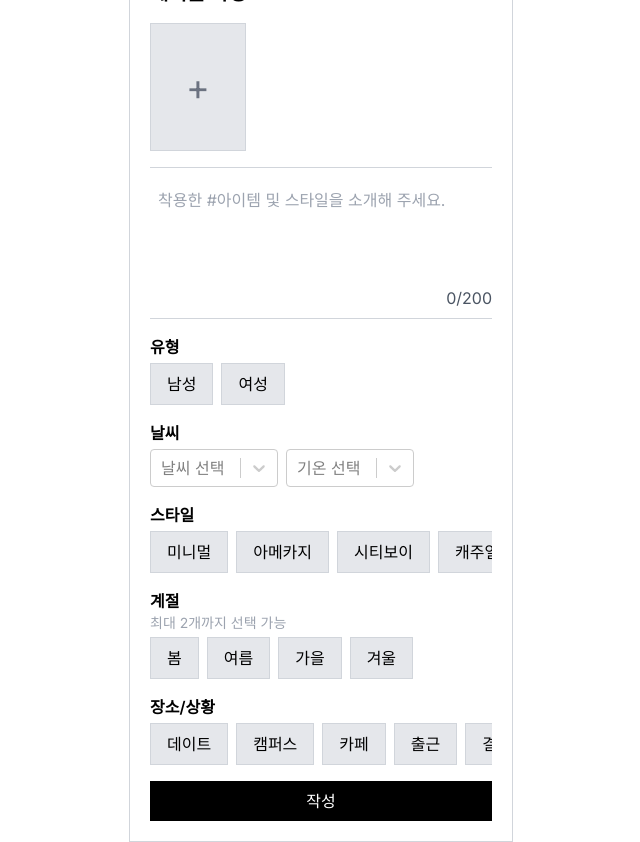
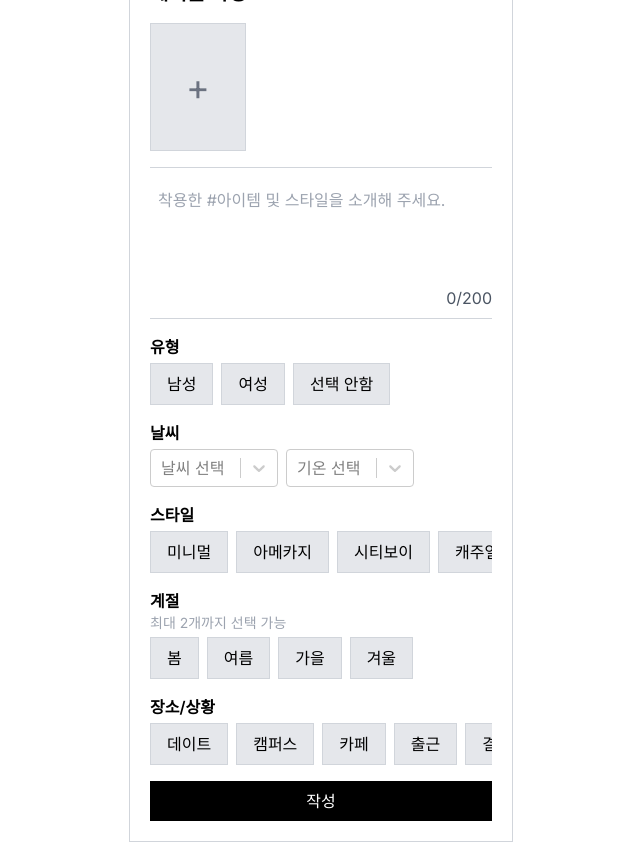
Before and after one commit to 6chenodongja/6che, a Next.js app: page /postform in a window 1280 px wide. Shown: the whole page, without its empty margins (319-959 px from the left). Built offline with nearby package versions, Linux system fonts and the light colour scheme.

Commit message:
feat: 성별 선택 섹션에 선택 없음 추가

```diff
--- a/src/app/(providers)/(root)/postform/page.tsx
+++ b/src/app/(providers)/(root)/postform/page.tsx
@@ -221,7 +221,7 @@ const PostFormPage = () => {
           <div className="font-bold">유형</div>
 
           <div className="flex gap-2 mt-1">
-            {["남성", "여성"].map((genderItem) => (
+            {["남성", "여성", "선택 안함"].map((genderItem) => (
               <button
                 key={genderItem}
                 type="button"
```
